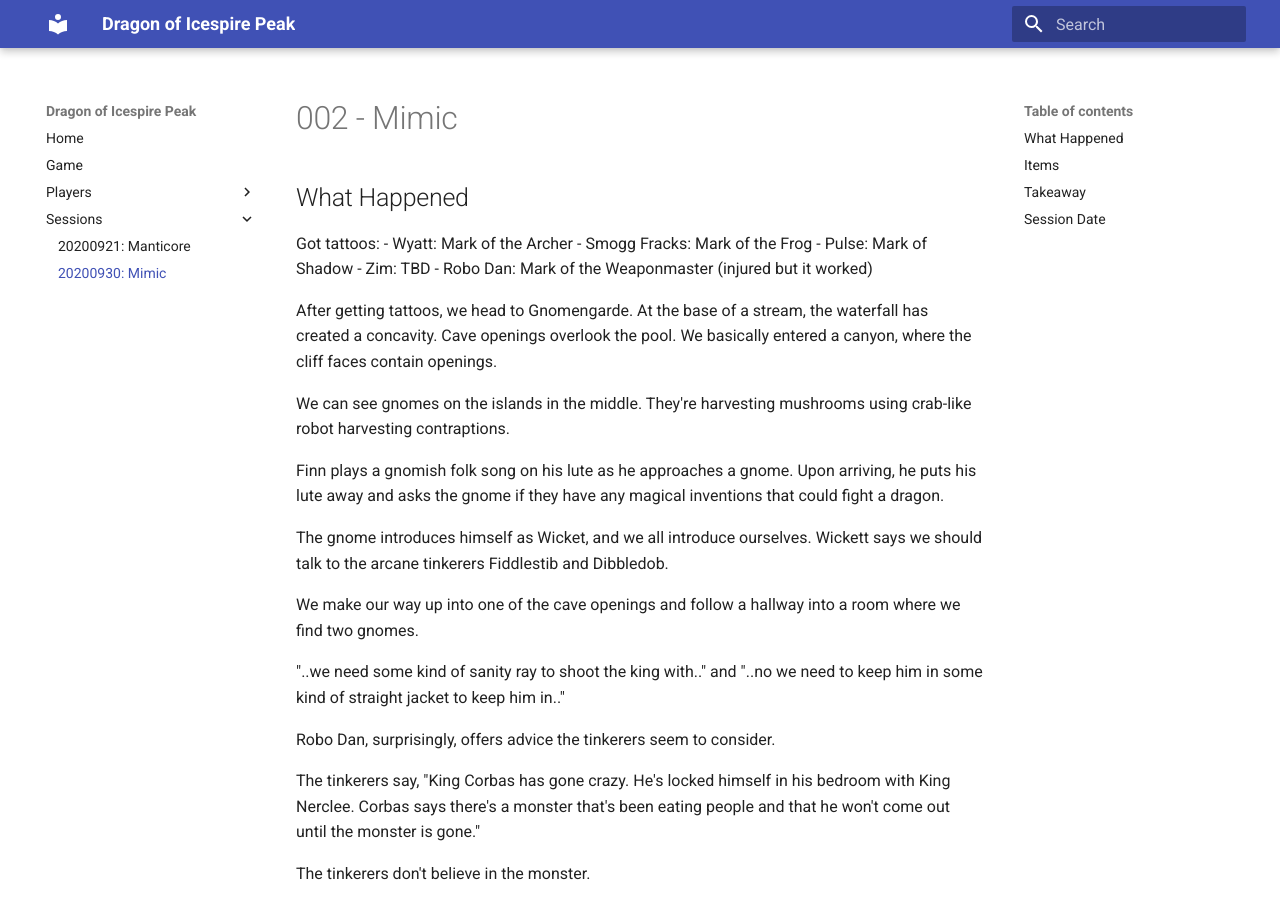
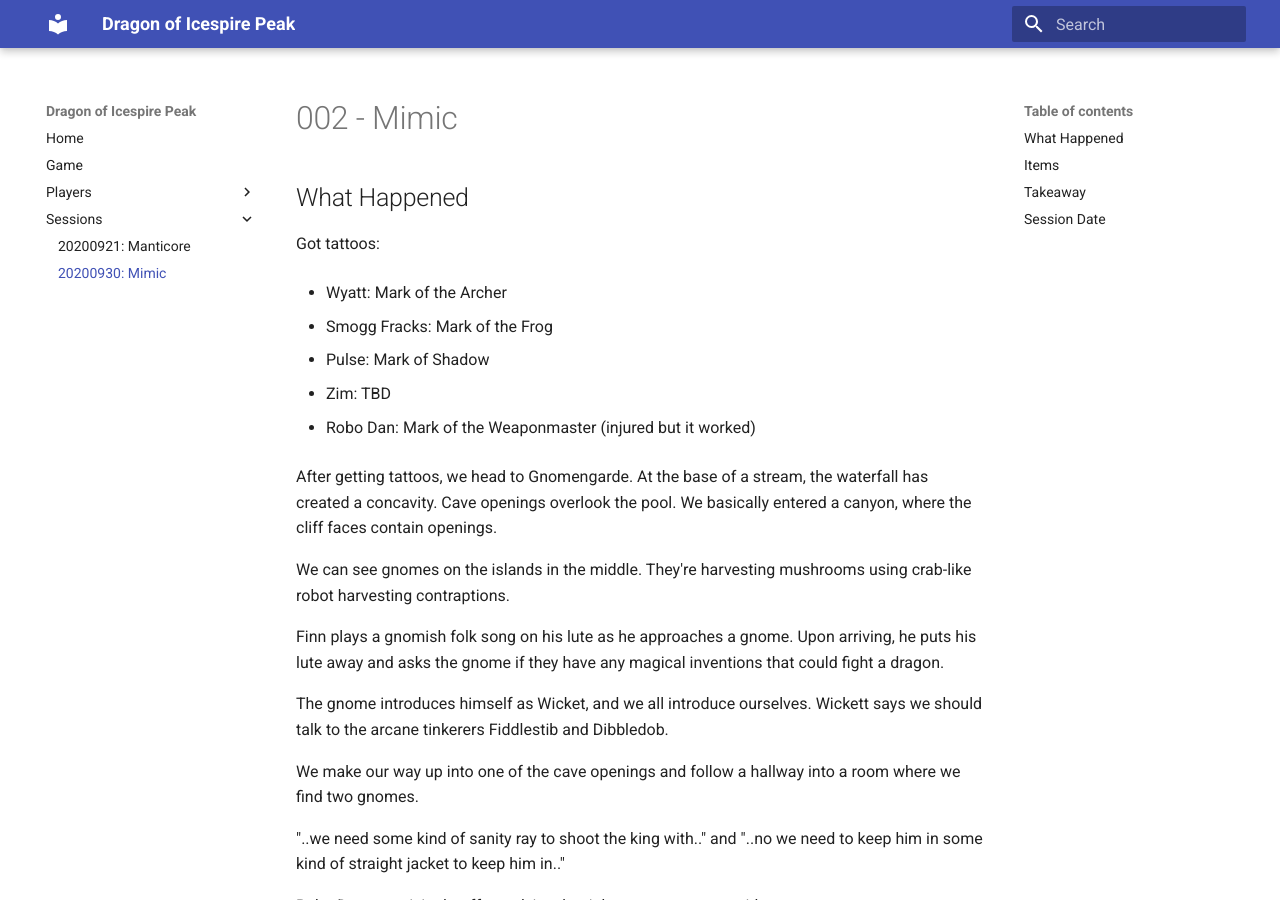
Before and after one commit to willquill/dnd-icespire, an MkDocs documentation site: the page built from docs/sessions/20200930.md, in a window 1280 px wide and 900 px high. Built offline with MkDocs 1.6.1 and Material for MkDocs 9.7.7, drawn with Linux system fonts in a browser that asks for light colours; some of the changed lines change nothing that is shown; some of the changed text lies outside the part shown.

Commit message:
fix formatting

```diff
--- a/docs/sessions/20200930.md
+++ b/docs/sessions/20200930.md
@@ -3,10 +3,15 @@
 ## What Happened
 
 Got tattoos:
+
 - Wyatt: Mark of the Archer
+
 - Smogg Fracks: Mark of the Frog
+
 - Pulse: Mark of Shadow
+
 - Zim: TBD
+
 - Robo Dan: Mark of the Weaponmaster (injured but it worked)
 
 After getting tattoos, we head to Gnomengarde. At the base of a stream, the waterfall has created a concavity. Cave openings overlook the pool. We basically entered a canyon, where the cliff faces contain openings.
@@ -50,6 +55,7 @@ We are rewarded with these items (see Items below>)
 <details>
 <summary>Pole of Collapsing</summary>
 Source: XGE, page 138
+
 Wondrous item, minor tier, common
 
 While holding this 10-foot pole, you can use an action to speak a command word and cause it to collapse into a 1-foot-long rod, for ease of storage. The pole's weight doesn't change. You can use an action to speak a different command word and cause the rod to revert to a pole; however, the rod will elongate only as far as the surrounding space allows.
@@ -58,6 +64,7 @@ While holding this 10-foot pole, you can use an action to speak a command word a
 <details>
 <summary>Clockwork Amulet</summary>
 Source: XGE, page 138
+
 Wondrous item, minor tier, common
 
 This copper amulet contains tiny interlocking gears and is powered by magic from Mechanus, a plane of clockwork predictability. A creature that puts an ear to the amulet can hear faint ticking and whirring noises coming from within.
@@ -75,8 +82,11 @@ Treasure. The book on the pedestal is a spellbook that the rock gnomes of Gnomen
 <details>
 <summary>Wand of Pyrotechnics</summary>
 Source: XGE, page 140
+
 Wand, minor tier, common
+
 1 lb.
+
 This wand has 7 charges. While holding it, you can use an action to expend 1 of its charges and create a harmless burst of multicolored light at a point you can see up to 60 feet away. The burst of light is accompanied by a crackling noise that can be heard up to 300 feet away. The light is as bright as a torch flame but lasts only a second.
 
 The wand regains 1d6 + 1 expended charges daily at dawn. If you expend the wand's last charge, roll a d20. On a 1, the wand erupts in a harmless pyrotechnic display and is destroyed.
@@ -85,18 +95,21 @@ The wand regains 1d6 + 1 expended charges daily at dawn. If you expend the wand'
 <details>
 <summary>Hat of Wizardry</summary>
 Source: XGE, page 137
+
 Wondrous item, minor tier, common (requires attunement by a wizard)
+
 This antiquated, cone—shaped hat is adorned with gold crescent moons and stars.
 
 While you are wearing it, you gain the following benefits:
 
 - You can use the hat as a spellcasting focus for your wizard spells.
+
 - You can try to cast a cantrip that you don't know. The cantrip must be on the wizard spell list, and you must make a DC 10 Intelligence (Arcana) check. If the check succeeds, you cast the spell. If the check fails, so does the spell, and the action used to cast the spell is wasted. In either case, you can't use this property again until you finish a long rest.
 </details>
 
 ## Takeaway
 
-add takeaway
+Gnomes are cool. Tabaxi piss makes good alcohol. Wyatt is OP.
 
 ## Session Date
 
```
Also changed, not shown: docs/index.md (+6 -0 lines).
